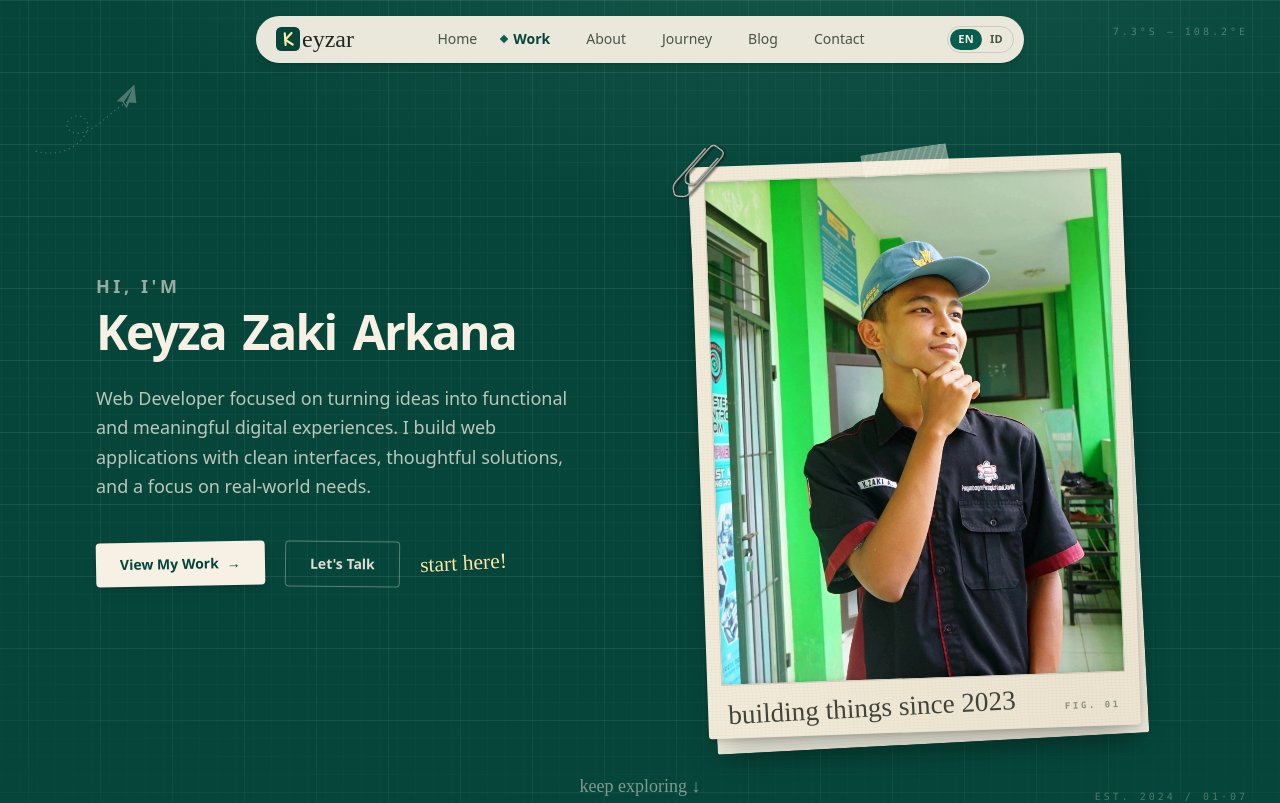
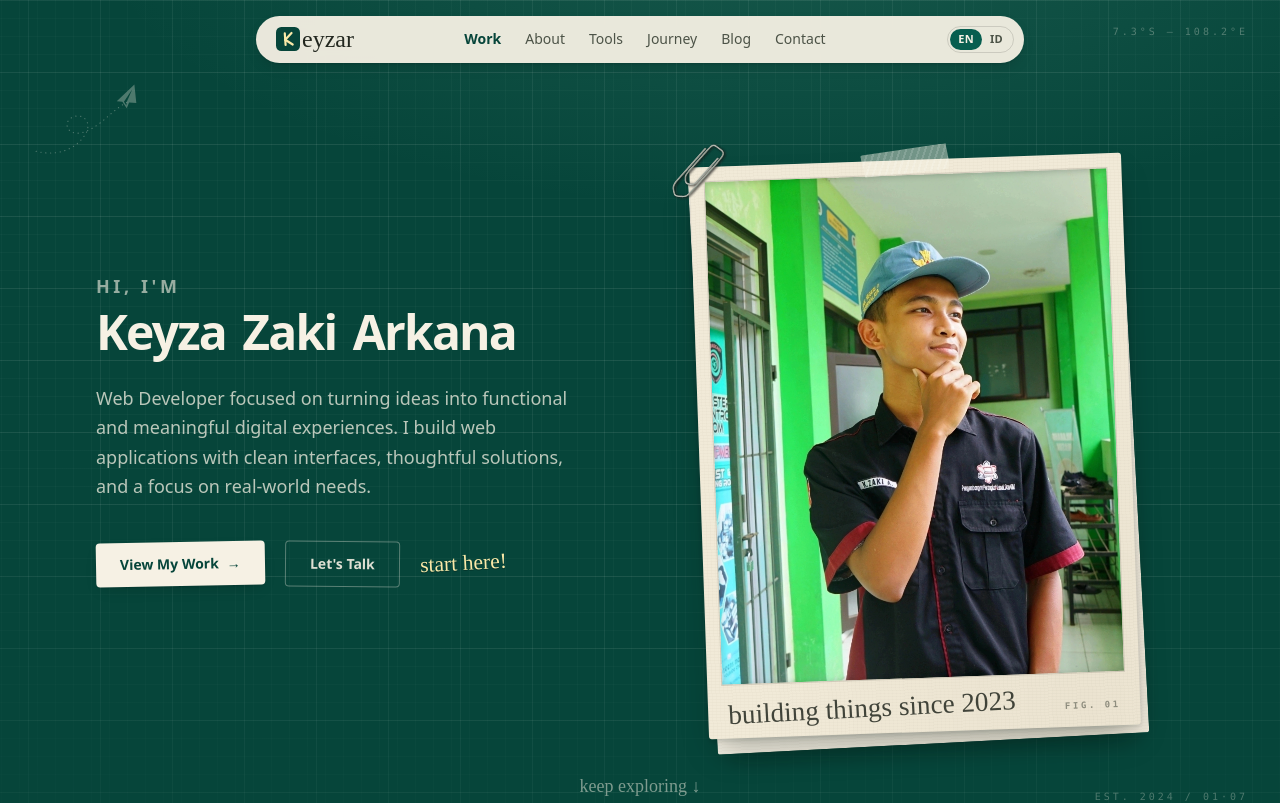
Before and after one commit to hikoo17/portfolio-v1, a Nuxt app: page / in a window 1280 px wide. Shown: the top 803 px of the page. Built offline with nearby package versions, Linux system fonts and the light colour scheme.

Commit message:
refactor(nav): anchor the Toolbox section and simplify the active link
Give the skills section a tools id and add it to the navbar, and drop the diamond marker in favor of the active text color.

```diff
--- a/app/components/AppNavbar.vue
+++ b/app/components/AppNavbar.vue
@@ -15,20 +15,17 @@ const localeOptions = [
 ]
 
 const links = computed(() => [
-  { id: 'top', label: t('nav.home'), href: '#top' },
   { id: 'work', label: t('nav.work'), href: '#work' },
   { id: 'about', label: t('nav.about'), href: '#about' },
+  { id: 'tools', label: t('nav.tools'), href: '#tools' },
   { id: 'journey', label: t('nav.journey'), href: '#journey' },
   { id: 'blog', label: t('nav.blog'), href: '#blog' },
   { id: 'contact', label: t('nav.contact'), href: '#contact' },
 ])
 
-// The "top" wrapper spans the whole page, so it is never observed: Home counts
-// as active whenever no section sits in the reading band.
-const activeSection = useActiveSection(['work', 'about', 'journey', 'blog', 'contact'])
+const activeSection = useActiveSection(['work', 'about', 'tools', 'journey', 'blog', 'contact'])
 
-const isActive = (id: string) =>
-  id === 'top' ? activeSection.value === '' : activeSection.value === id
+const isActive = (id: string) => activeSection.value === id
 </script>
 
 <template>
@@ -76,11 +73,6 @@ const isActive = (id: string) =>
               : 'text-ink-soft hover:text-emerald-deep'"
             :aria-current="isActive(link.id) ? 'true' : undefined"
           >
-            <span
-              class="size-1.5 rotate-45 bg-emerald-base transition-all duration-300"
-              :class="isActive(link.id) ? 'scale-100 opacity-100' : 'scale-0 opacity-0'"
-              aria-hidden="true"
-            />
             {{ link.label }}
           </a>
         </li>
--- a/app/components/SectionSkills.vue
+++ b/app/components/SectionSkills.vue
@@ -27,7 +27,8 @@ const tilts = ['-2deg', '1.5deg', '-1deg', '2deg']
 
 <template>
   <section
-    class="grid-paper grid-paper--fine grid-paper--light bg-cream py-24 text-ink sm:py-32"
+    id="tools"
+    class="grid-paper grid-paper--fine grid-paper--light scroll-mt-24 bg-cream py-24 text-ink sm:py-32"
   >
     <PaperPlane
       variant="swoop"
--- a/i18n/locales/en.json
+++ b/i18n/locales/en.json
@@ -3,6 +3,7 @@
     "home": "Home",
     "work": "Work",
     "about": "About",
+    "tools": "Tools",
     "journey": "Journey",
     "blog": "Blog",
     "contact": "Contact",
--- a/i18n/locales/id.json
+++ b/i18n/locales/id.json
@@ -3,6 +3,7 @@
     "home": "Beranda",
     "work": "Karya",
     "about": "Tentang",
+    "tools": "Tools",
     "journey": "Perjalanan",
     "blog": "Blog",
     "contact": "Kontak",
```
